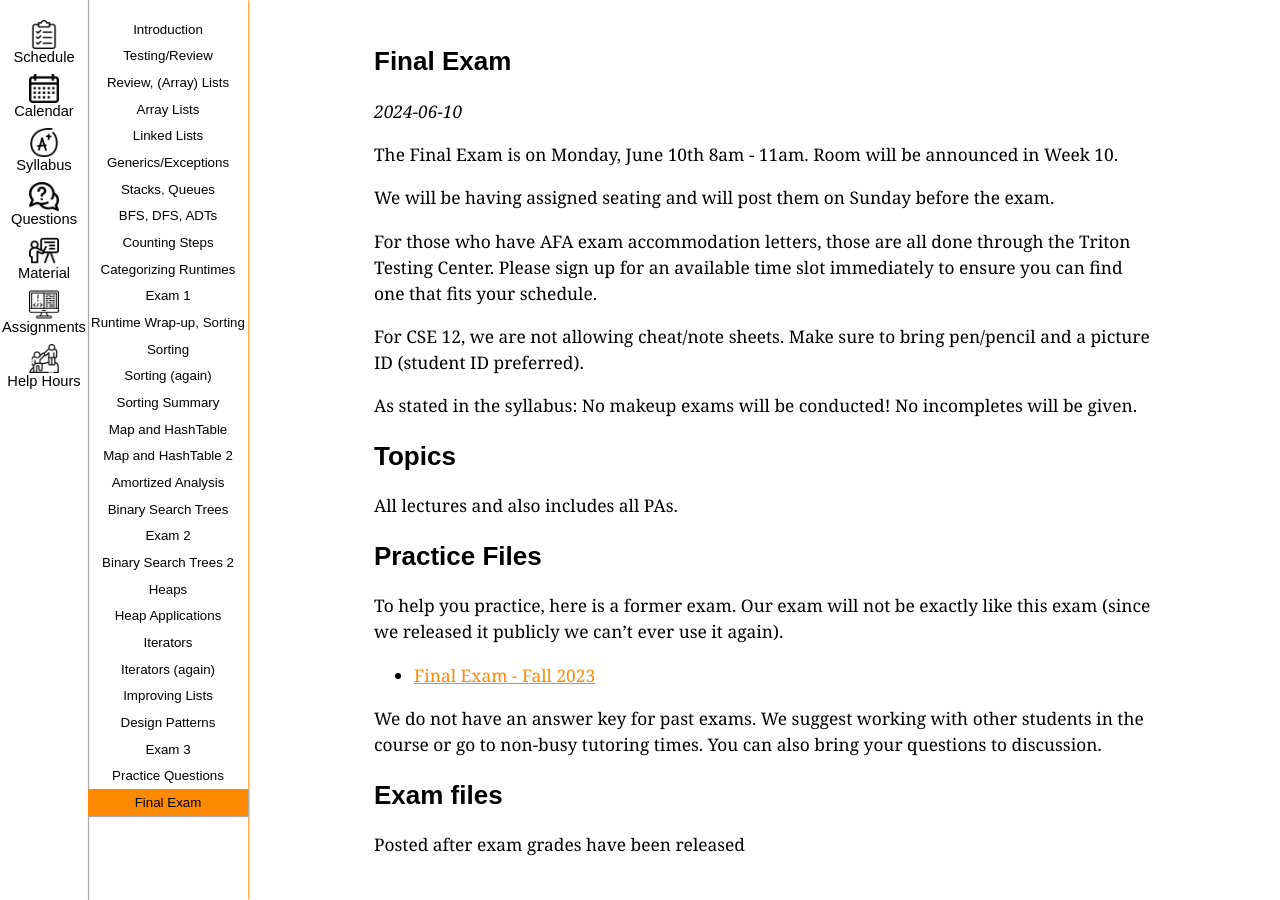
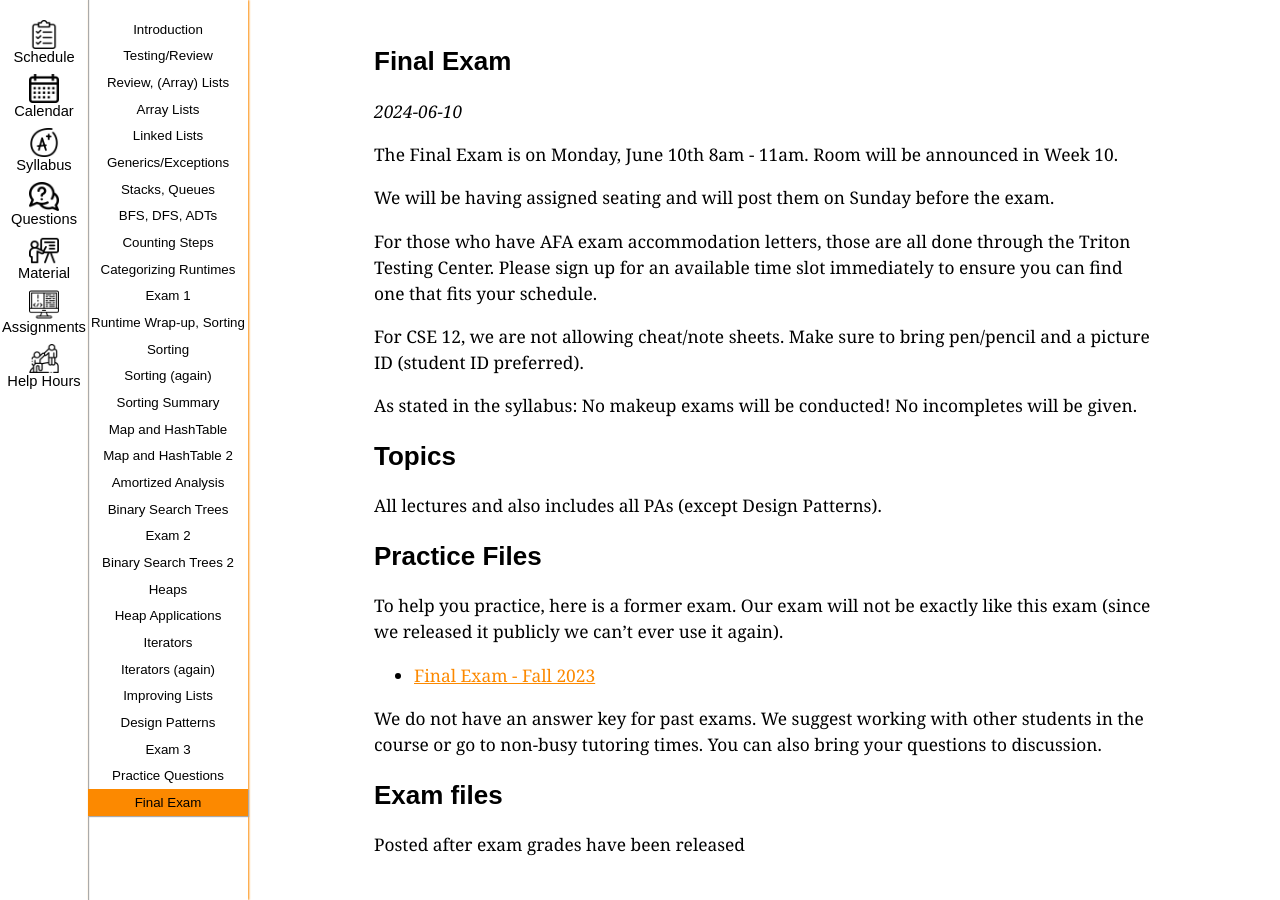
Before and after one commit to ucsd-cse12-sp24/ucsd-cse12-sp24.github.io, a Jekyll site: the page built from _lectures/final-exam.md, in a window 1280 px wide. Built offline with Jekyll 4.4.1, drawn with Linux system fonts in a browser that asks for light colours.

Commit message:
Update final-exam.md

```diff
--- a/_lectures/final-exam.md
+++ b/_lectures/final-exam.md
@@ -22,7 +22,7 @@ As stated in the syllabus: No makeup exams will be conducted! No incompletes wil
 
 ## Topics
 
-All lectures and also includes all PAs.
+All lectures and also includes all PAs (except Design Patterns).
 
 ## Practice Files
 
```
